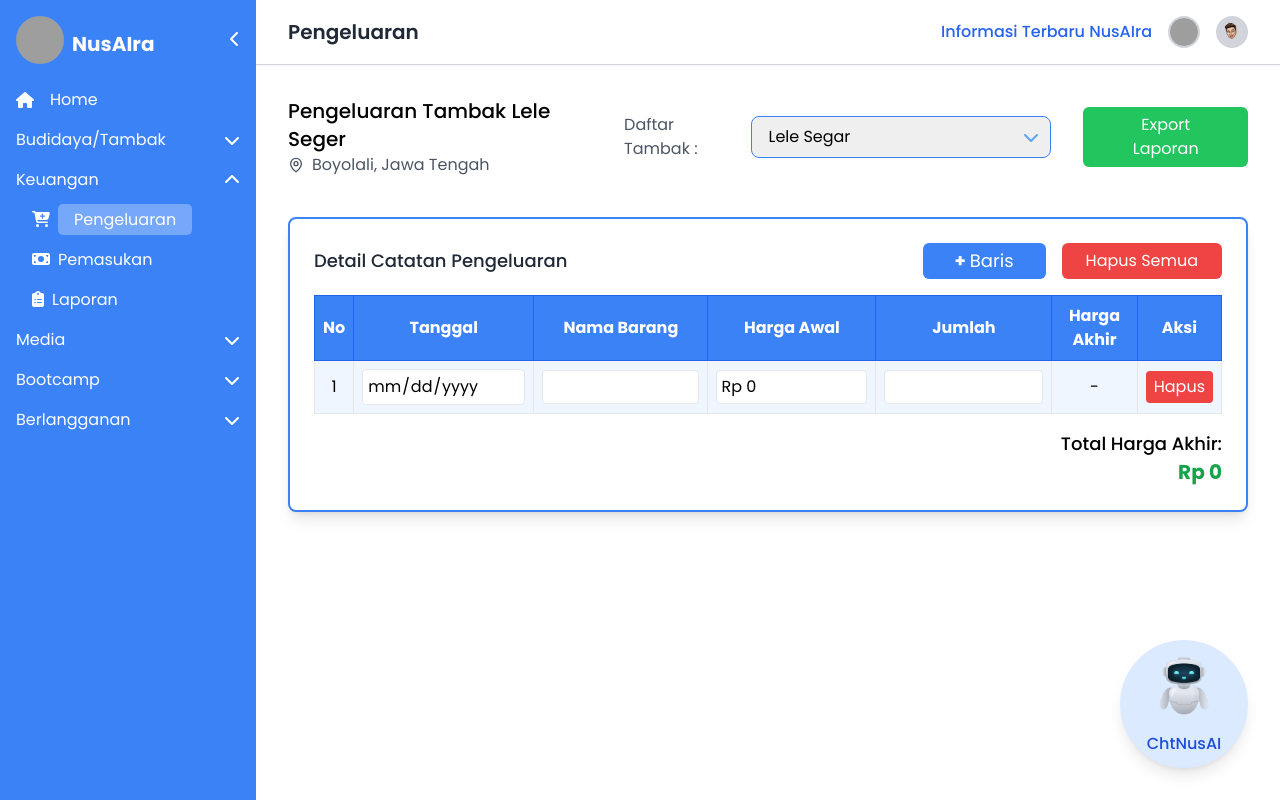
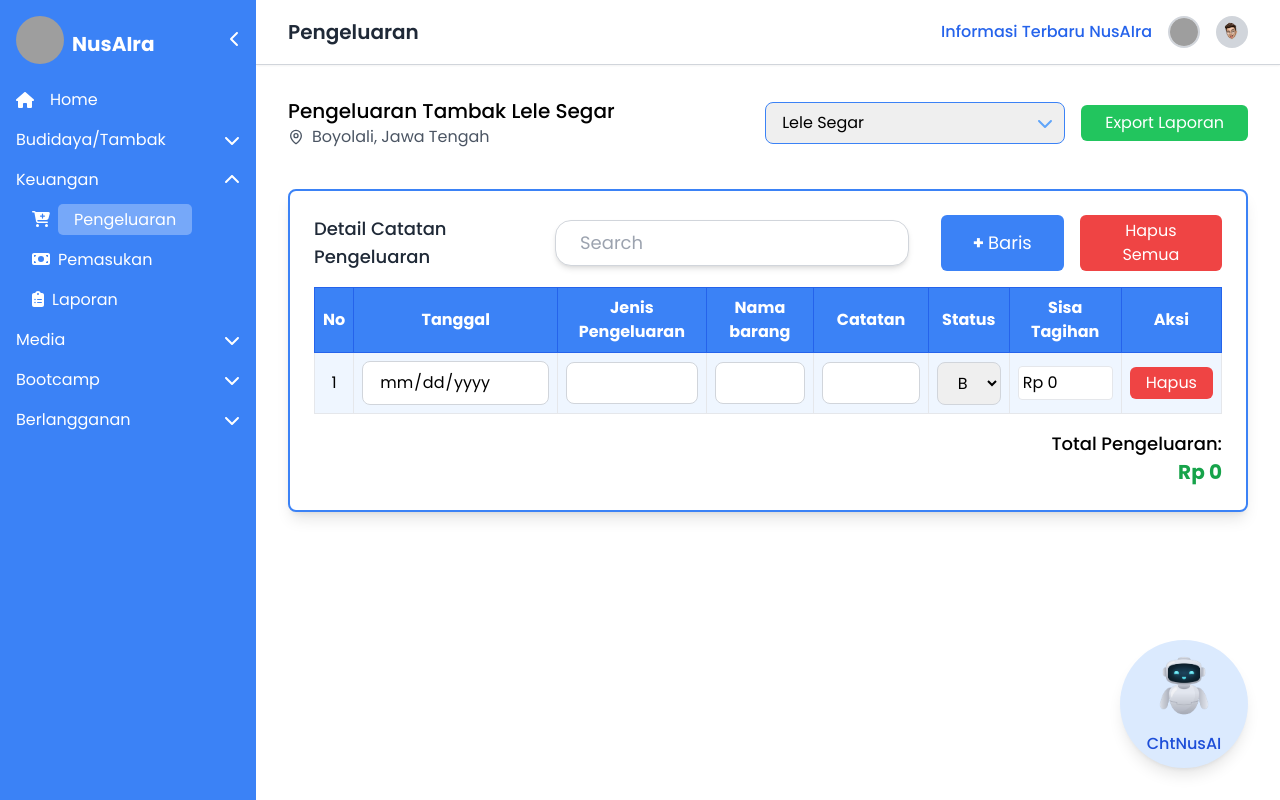
Before and after one commit to praditus343/Nusaira, a React (Vite) app in the folder frontend/: page /Pengeluaran in a window 1280 px wide. Built offline with nearby package versions, Linux system fonts and the light colour scheme; grey boxes are pictures that could not be loaded.

Commit message:
fix Page Pengeluaran

```diff
--- a/frontend/package.json
+++ b/frontend/package.json
@@ -36,9 +36,10 @@
     "react-tooltip": "^5.28.0",
     "recharts": "^2.13.0",
     "shadcn-ui": "^0.2.3",
-    "sweetalert2": "^11.14.5",
+    "sweetalert2": "^11.6.13",
     "tailwind-merge": "^2.5.4",
-    "three": "^0.169.0"
+    "three": "^0.169.0",
+    "uuid": "^11.0.2"
   },
   "devDependencies": {
     "@eslint/js": "^9.11.1",
--- a/frontend/src/page/Pengeluaran.jsx
+++ b/frontend/src/page/Pengeluaran.jsx
@@ -1,22 +1,44 @@
-import Footer from '../componen/Footer';
-import Sidebar from '../componen/SideBar';
-import React, { useState } from 'react';
-import { MapPin } from 'lucide-react';
-import AIFloatingButton from '../componen/AiFloatingButton';
-import Header from '../componen/Header';
-import { FontAwesomeIcon } from '@fortawesome/react-fontawesome';
-import { faChevronDown } from '@fortawesome/free-solid-svg-icons';
+import React, { useState } from "react";
+import { MapPin } from "lucide-react";
+import AIFloatingButton from "../componen/AiFloatingButton";
+import Sidebar from "../componen/SideBar";
+import Header from "../componen/Header";
+import Footer from "../componen/Footer";
+import { FontAwesomeIcon } from "@fortawesome/react-fontawesome";
+import { faChevronDown } from "@fortawesome/free-solid-svg-icons";
+import { jsPDF } from "jspdf";
+import "jspdf-autotable";
+
 
 const ExcelForm = () => {
-    const [rows, setRows] = useState([{ id: 1, tanggal: '', namaBarang: '', hargaAwal: '', jumlah: '', hargaAkhir: '-' }]);
+  const [rows, setRows] = useState([
+    {
+      id: 1,
+      tanggal: "",
+      jenisPengeluaran: "",
+      namaBarang: "",
+      catatan: "",
+      status: "",
+      sisaTagihan: "",
+    },
+  ]);
+  const [searchTerm, setSearchTerm] = useState("");
 
   const handleAddRow = () => {
-        const newRow = { id: rows.length + 1, tanggal: '', namaBarang: '', hargaAwal: '', jumlah: '', hargaAkhir: '-' };
+    const newRow = {
+      id: rows.length + 1,
+      tanggal: "",
+      jenisPengeluaran: "",
+      namaBarang: "",
+      catatan: "",
+      status: "",
+      sisaTagihan: "",
+    };
     setRows([...rows, newRow]);
   };
 
   const handleDeleteRow = (id) => {
-        const updatedRows = rows.filter(row => row.id !== id);
+    const updatedRows = rows.filter((row) => row.id !== id);
     setRows(updatedRows);
   };
 
@@ -25,15 +47,16 @@ const ExcelForm = () => {
   };
 
   const handleInputChange = (id, field, value) => {
-        const updatedRows = rows.map(row => {
+    const updatedRows = rows.map((row) => {
       if (row.id === id) {
-                const updatedRow = { ...row, [field]: value };
-                if (field === 'hargaAwal' || field === 'jumlah') {
-                    const hargaAwal = field === 'hargaAwal' ? parseFloat(value) || 0 : parseFloat(row.hargaAwal) || 0;
-                    const jumlah = field === 'jumlah' ? parseFloat(value) || 0 : parseFloat(row.jumlah) || 0;
-                    updatedRow.hargaAkhir = hargaAwal * jumlah || '-';
+        if (field === "status" && value === "lunas") {
+          value = "lunas"; // Jika status diubah ke "Lunas", set sisaTagihan menjadi kosong
+          return { ...row, [field]: value, sisaTagihan: "" }; // Set sisaTagihan menjadi kosong
         }
-                return updatedRow;
+        if (field === "status" && value === "belum") {
+          value = "belum"; // Jika status diubah kembali ke "Belum", biarkan sisaTagihan bisa diubah lagi
+        }
+        return { ...row, [field]: value };
       }
       return row;
     });
@@ -41,17 +64,51 @@ const ExcelForm = () => {
   };
 
   const formatRupiah = (number) => {
-        return new Intl.NumberFormat('id-ID', {
-            style: 'currency',
-            currency: 'IDR',
+    return new Intl.NumberFormat("id-ID", {
+      style: "currency",
+      currency: "IDR",
       minimumFractionDigits: 0,
     }).format(number);
   };
 
-    const totalHargaAkhir = rows.reduce((total, row) => {
-        const hargaAkhir = parseFloat(row.hargaAkhir) || 0;
-        return total + hargaAkhir;
+  // Filter rows based on search term
+  const filteredRows = rows.filter((row) =>
+    row.jenisPengeluaran.toLowerCase().includes(searchTerm.toLowerCase()) ||
+    row.namaBarang.toLowerCase().includes(searchTerm.toLowerCase())
+  );
+
+
+  // Calculate the total "sisaTagihan"
+  const totalPengeluaran = rows.reduce((total, row) => {
+    return total + (parseFloat(row.sisaTagihan) || 0); // Ensure it adds numbers and handles empty values
   }, 0);
+
+  const exportToPDF = () => {
+    const doc = new jsPDF();
+    const tableColumn = [
+      "No", "Tanggal", "Jenis Pengeluaran", "Nama Barang", "Catatan", "Status", "Sisa Tagihan"
+    ];
+    const tableRows = filteredRows.map((row) => [
+      row.id, row.tanggal, row.jenisPengeluaran, row.namaBarang, row.catatan, row.status,
+      formatRupiah(row.sisaTagihan), // Format dengan formatRupiah
+    ]);
+
+    doc.autoTable({
+      head: [tableColumn],
+      body: tableRows,
+      theme: "grid",
+    });
+
+    doc.text(
+      `Total Pengeluaran: ${formatRupiah(totalPengeluaran)}`,
+      14,
+      doc.lastAutoTable.finalY + 10
+    );
+
+    doc.save("laporan_pengeluaran.pdf");
+  };
+
+
 
   return (
     <div className="bg-white w-full min-h-screen">
@@ -60,15 +117,15 @@ const ExcelForm = () => {
         <div className="p-4">
           <div className="flex flex-col sm:flex-row justify-between items-center">
             <div>
-                            <h1 className="text-xl font-medium">Pengeluaran Tambak Lele Seger</h1>
+              <h1 className="text-xl font-medium">
+                Pengeluaran Tambak Lele Segar
+              </h1>
               <div className="flex items-center space-x-2 text-gray-600">
                 <MapPin className="w-4 h-4" />
                 <span>Boyolali, Jawa Tengah</span>
               </div>
             </div>
             <div className="flex items-center space-x-4 mt-4 sm:mt-0">
-                            <div className="flex items-center space-x-2 px-4">
-                                <span className="text-gray-600">Daftar Tambak :</span>
               <div className="relative flex items-center">
                 <select className="block w-[300px] pr-10 pl-4 border rounded-lg py-2 appearance-none">
                   <option value="kolam1">Lele Segar</option>
@@ -79,11 +136,13 @@ const ExcelForm = () => {
                   className="absolute right-3 top-1/2 transform -translate-y-1/2 text-blue-400 text-md pointer-events-none"
                 />
               </div>
-                            </div>
-
-                            <button className="px-6 py-1.5 bg-green-500 text-white rounded-md hover:bg-green-600 transition-colors">
+              <button
+  onClick={exportToPDF}
+  className="px-6 py-1.5 bg-green-500 text-white rounded-md hover:bg-green-600 transition-colors"
+>
   Export Laporan
 </button>
+
             </div>
           </div>
         </div>
@@ -93,8 +152,23 @@ const ExcelForm = () => {
       <div className="mt-6 bg-white rounded-lg shadow-lg overflow-hidden border-2 border-blue-500 mx-4 sm:mx-8">
         <div className="p-6">
           <div className="mb-4 flex justify-between items-center">
-                        <h2 className="text-lg font-medium text-gray-800">Detail Catatan Pengeluaran</h2>
+            <h2 className="text-lg font-medium text-gray-800">
+              Detail Catatan Pengeluaran
+            </h2>
             <div className="flex space-x-4">
+              {/* Search input */}
+              <div className="flex items-center justify-center px-4">
+                <div className="relative flex items-center w-full max-w-md">
+                  <input
+                    type="text"
+                    className="w-full pl-6 pr-12 py-2 rounded-2xl border border-gray-300 focus:outline-none focus:ring-2 focus:ring-blue-500 focus:border-blue-500 text-gray-800 text-lg shadow-md transition-all duration-300"
+                    placeholder="Search"
+                    value={searchTerm}
+                    onChange={(e) => setSearchTerm(e.target.value)}
+                  />
+                </div>
+              </div>
+
               <button
                 onClick={handleAddRow}
                 className="flex items-center space-x-1 px-8 py-1 bg-blue-500 text-white rounded-md hover:bg-blue-600 transition-colors"
@@ -102,6 +176,7 @@ const ExcelForm = () => {
                 <span className="text-lg font-bold">+</span>
                 <span className="text-lg">Baris</span>
               </button>
+
               <button
                 onClick={handleDeleteAllRows}
                 className="px-6 py-1 bg-red-500 text-white rounded-md hover:bg-red-600 transition-colors"
@@ -112,64 +187,109 @@ const ExcelForm = () => {
           </div>
 
           <div className="overflow-x-auto">
-                        <table className="w-full border-collapse">
+            <table className="min-w-full table-auto">
               <thead>
                 <tr className="bg-blue-500 text-white">
                   <th className="p-2 border border-blue-600">No</th>
                   <th className="p-2 border border-blue-600">Tanggal</th>
-                                    <th className="p-2 border border-blue-600">Nama Barang</th>
-                                    <th className="p-2 border border-blue-600">Harga Awal</th>
-                                    <th className="p-2 border border-blue-600">Jumlah</th>
-                                    <th className="p-2 border border-blue-600">Harga Akhir</th>
+                  <th className="p-2 border border-blue-600">
+                    Jenis Pengeluaran
+                  </th>
+                  <th className="p-2 border border-blue-600">Nama barang</th>
+                  <th className="p-2 border border-blue-600">Catatan</th>
+                  <th className="p-2 border border-blue-600">Status</th>
+                  <th className="p-2 border border-blue-600">Sisa Tagihan</th>
                   <th className="p-2 border border-blue-600">Aksi</th>
                 </tr>
               </thead>
               <tbody>
-                                {rows.map((row) => (
-                                    <tr key={row.id} className="bg-blue-50 hover:bg-blue-100 transition-colors">
+                {filteredRows.map((row) => (
+                  <tr
+                    key={row.id}
+                    className="bg-blue-50 hover:bg-blue-100 transition-colors"
+                  >
                     <td className="p-2 border text-center">{row.id}</td>
                     <td className="p-2 border">
                       <input
                         type="date"
-                                                className="w-full p-1 border rounded focus:outline-none focus:border-blue-500"
                         value={row.tanggal}
-                                                onChange={(e) => handleInputChange(row.id, 'tanggal', e.target.value)}
+                        onChange={(e) =>
+                          handleInputChange(row.id, "tanggal", e.target.value)
+                        }
+                        className="w-full px-4 py-2 rounded-lg border border-gray-300"
                       />
                     </td>
                     <td className="p-2 border">
                       <input
                         type="text"
-                                                className="w-full p-1 border rounded focus:outline-none focus:border-blue-500"
-                                                value={row.namaBarang}
-                                                onChange={(e) => handleInputChange(row.id, 'namaBarang', e.target.value)}
+                        value={row.jenisPengeluaran}
+                        onChange={(e) =>
+                          handleInputChange(
+                            row.id,
+                            "jenisPengeluaran",
+                            e.target.value
+                          )
+                        }
+                        className="w-full px-4 py-2 rounded-lg border border-gray-300"
                       />
                     </td>
                     <td className="p-2 border">
                       <input
-                                                type="text" // Ubah dari 'number' menjadi 'text' untuk mengizinkan format
-                                                className="w-full p-1 border rounded focus:outline-none focus:border-blue-500"
-                                                value={formatRupiah(row.hargaAwal)} // Format saat ditampilkan
-                                                onChange={(e) => {
-                                                    const value = e.target.value.replace(/[^\d]/g, ''); // Hapus karakter non-digit
-                                                    handleInputChange(row.id, 'hargaAwal', value);
-                                                }}
+                        type="text"
+                        value={row.namaBarang}
+                        onChange={(e) =>
+                          handleInputChange(
+                            row.id,
+                            "namaBarang",
+                            e.target.value
+                          )
+                        }
+                        className="w-full px-4 py-2 rounded-lg border border-gray-300"
                       />
                     </td>
                     <td className="p-2 border">
                       <input
-                                                type="number"
-                                                className="w-full p-1 border rounded focus:outline-none focus:border-blue-500"
-                                                value={row.jumlah}
-                                                onChange={(e) => handleInputChange(row.id, 'jumlah', e.target.value)}
+                        type="text"
+                        value={row.catatan}
+                        onChange={(e) =>
+                          handleInputChange(row.id, "catatan", e.target.value)
+                        }
+                        className="w-full px-4 py-2 rounded-lg border border-gray-300"
                       />
                     </td>
-                                        <td className="p-2 border text-center">
-                                            {row.hargaAkhir !== '-' ? formatRupiah(row.hargaAkhir) : '-'}
+                    <td className="p-2 border">
+                      <select
+                        value={row.status}
+                        onChange={(e) =>
+                          handleInputChange(row.id, "status", e.target.value)
+                        }
+                        className="w-full px-4 py-2 rounded-lg border border-gray-300"
+                      >
+                        <option value="belum">Belum Lunas</option>
+                        <option value="lunas">Lunas</option>
+                      </select>
                     </td>
+
+                    <td className="p-2 border">
+                      <input
+                        type="text" // Ubah dari 'number' menjadi 'text' untuk mengizinkan format
+                        className="w-full p-1 border rounded focus:outline-none focus:border-blue-500"
+                        value={formatRupiah(row.sisaTagihan)} // Format saat ditampilkan
+                        onChange={(e) => {
+                          if (row.status !== "lunas") {
+                            // Hanya mengizinkan perubahan jika status bukan "Lunas"
+                            const value = e.target.value.replace(/[^\d]/g, ""); // Hapus karakter non-digit
+                            handleInputChange(row.id, "sisaTagihan", value);
+                          }
+                        }}
+                        disabled={row.status === "lunas"} // Menonaktifkan kolom jika statusnya "Lunas"
+                      />
+                    </td>
+
                     <td className="p-2 border text-center">
                       <button
                         onClick={() => handleDeleteRow(row.id)}
-                                                className="px-2 py-1 bg-red-500 text-white rounded hover:bg-red-600 transition-colors"
+                        className="px-4 py-1 bg-red-500 text-white rounded-md hover:bg-red-600"
                       >
                         Hapus
                       </button>
@@ -178,13 +298,16 @@ const ExcelForm = () => {
                 ))}
               </tbody>
             </table>
-                    </div>
 
-                    {/* Div untuk Menampilkan Total Harga Akhir */}
+            {/* Display Total Expenditure */}
             <div className="mt-4 flex justify-end">
               <div className="flex flex-col items-end">
-                            <span className="text-lg font-medium">Total Harga Akhir:</span>
-                            <span className="text-xl font-bold text-green-600">{formatRupiah(totalHargaAkhir)}</span>
+                <span className="text-lg font-medium">Total Pengeluaran:</span>
+                <span className="text-xl font-bold text-green-600">
+                  {formatRupiah(totalPengeluaran)}
+                </span>
+              </div>
+              <div />
             </div>
           </div>
         </div>
```
Also changed, not shown: 1 other file (tests, documents, lock files or other folders). Lines whose indentation alone changed are shown as unchanged.
